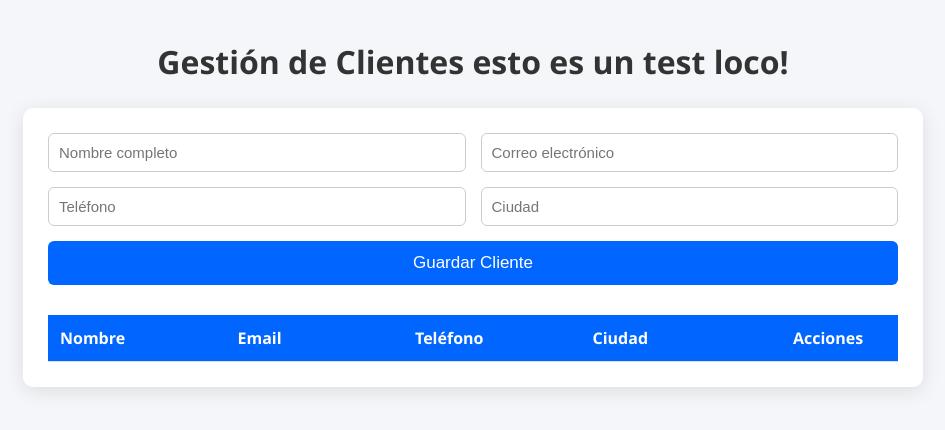
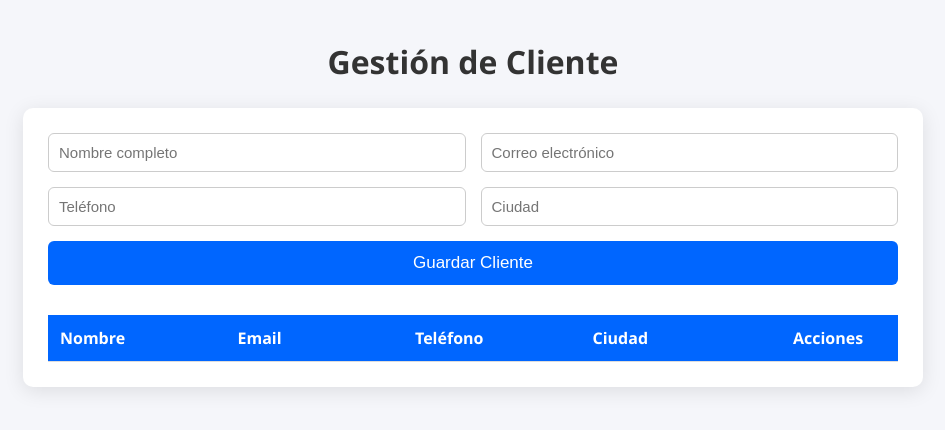
Before and after one commit to AndresFor78/MantenedorClientes, a plain HTML site: page frontend/index.html in a window 1280 px wide. Shown: the whole page, without its empty margins (167-1112 px from the left). Drawn offline with Linux system fonts and the light colour scheme; no server answers.

Commit message:
Test de Render

```diff
--- a/frontend/index.html
+++ b/frontend/index.html
@@ -9,7 +9,7 @@
 </head>
 <body>
 
-<h1>Gestión de Clientes esto es un test loco!</h1>
+<h1>Gestión de Cliente</h1>
 
 <div class="container">
 
```
